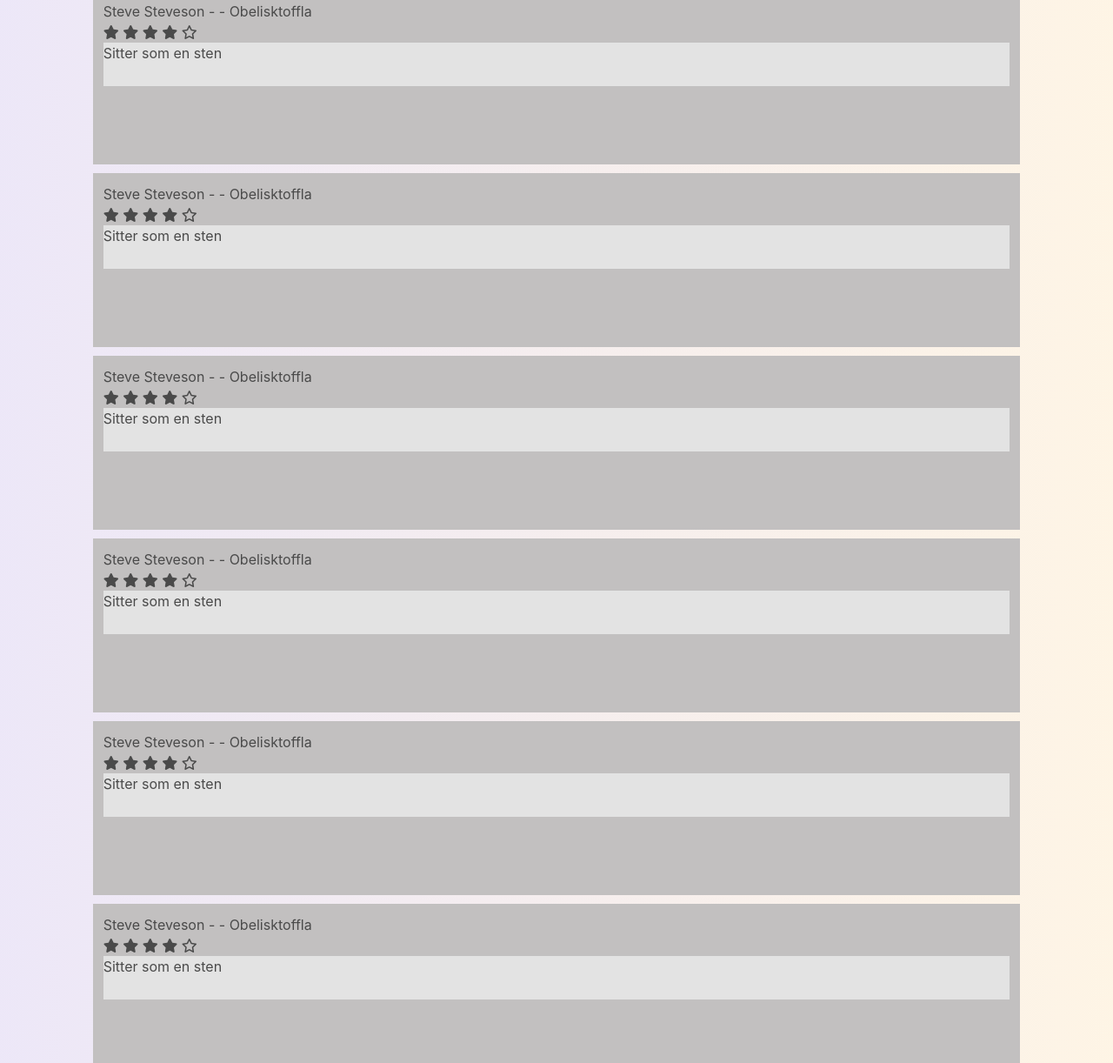
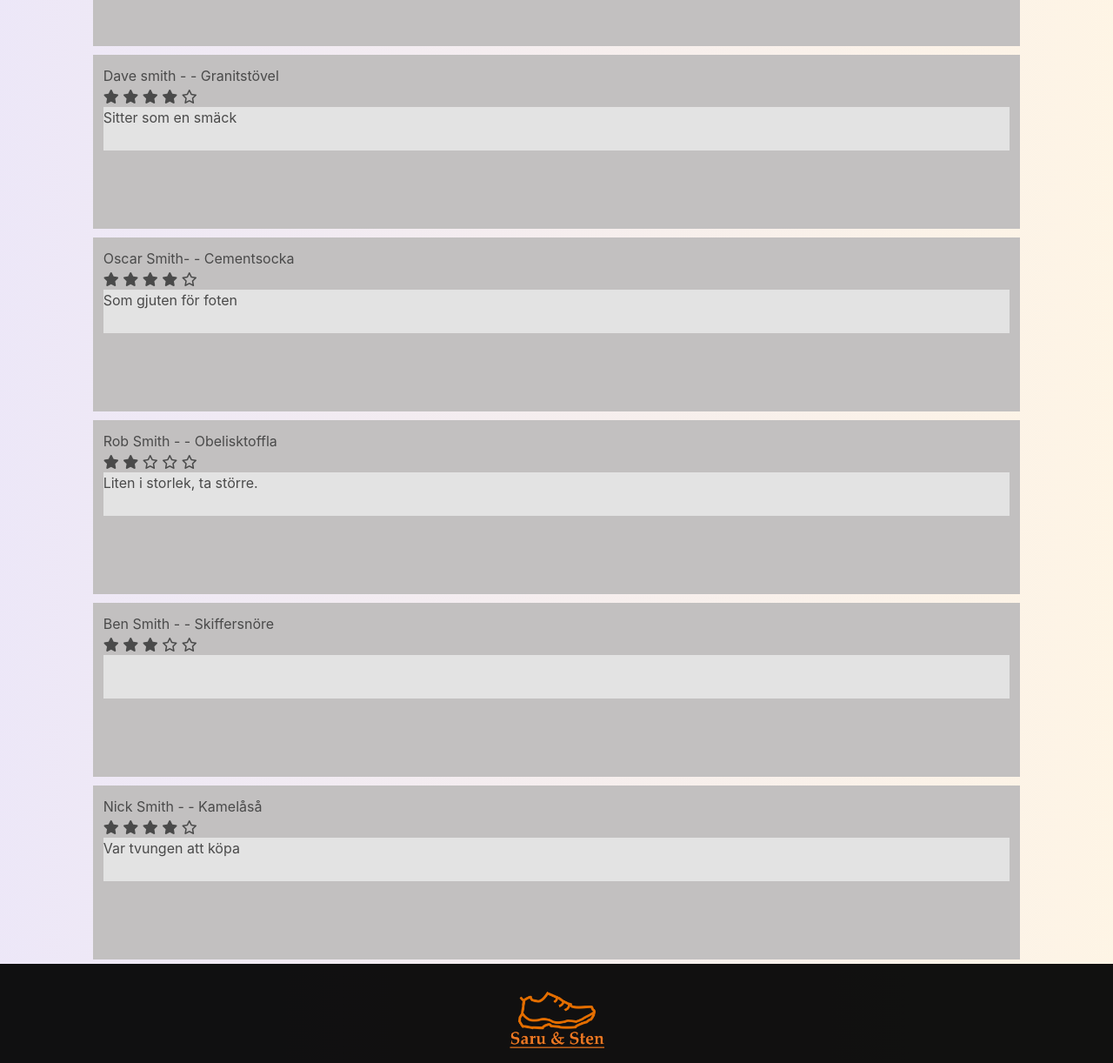
Before and after one commit to WilhelmErik/Project-Company, a plain HTML site: page references.html in a window 1280 px wide. Shown: the part 764-1986 px from the top of the page at 87% size. Drawn offline with nearby package versions, Linux system fonts and the light colour scheme.

Commit message:
added som final touches, may need to clean up the CSS

```diff
--- a/references.html
+++ b/references.html
@@ -76,14 +76,14 @@
         <h1 class="titel is-1">
             Referenser
         </h1>
-        <div class="column is-8 is-offset-2">
+        <!-- <div class="column is-8 is-offset-2">
             <p class="titel is-1">Lorem ipsum dolor sit amet, consectetur adipiscing elit. Donec condimentum pretium
                 risus, id bibendum sapien blandit vel. Mauris at arcu vel dolor finibus iaculis in euismod lectus.
                 Integer dictum leo non dui sollicitudin elementum eu ac est. Donec eget aliquam metus. Suspendisse eu
                 nunc nisl. Nunc et convallis turpis, a consectetur diam. Nullam elementum vestibulum ultrices.
 
             </p>
-        </div>
+        </div> -->
 
     </div>
 
@@ -95,15 +95,15 @@
             <div class="content">
                 <div class="review-person">
 
-                    <p class=" reviewer ">Steve Steveson -</p>
-                    <p class="  product "> - Obelisktoffla</p>
+                    <p class=" reviewer ">John Smith -</p>
+                    <p class="  product "> - Grottkänga</p>
                 </div>
 
                 <i class="fa-solid fa-star"></i>
                 <i class="fa-solid fa-star"></i>
                 <i class="fa-solid fa-star"></i>
                 <i class="fa-solid fa-star"></i>
-                <i class="fa-regular fa-star"></i>
+                <i class="fa-solid fa-star"></i>
 
                 <div class="user-message">
                     <p>Sitter som en sten</p>
@@ -120,8 +120,8 @@
             <div class="content">
                 <div class="review-person">
 
-                    <p class=" reviewer ">Steve Steveson -</p>
-                    <p class="  product "> - Obelisktoffla</p>
+                    <p class=" reviewer ">Dave smith -</p>
+                    <p class="  product "> - Granitstövel</p>
                 </div>
 
                 <i class="fa-solid fa-star"></i>
@@ -131,7 +131,7 @@
                 <i class="fa-regular fa-star"></i>
 
                 <div class="user-message">
-                    <p>Sitter som en sten</p>
+                    <p>Sitter som en smäck</p>
                 </div>
 
                 <!-- ---- -->
@@ -144,8 +144,8 @@
             <div class="content">
                 <div class="review-person">
 
-                    <p class=" reviewer ">Steve Steveson -</p>
-                    <p class="  product "> - Obelisktoffla</p>
+                    <p class=" reviewer ">Oscar Smith-</p>
+                    <p class="  product "> - Cementsocka</p>
                 </div>
 
                 <i class="fa-solid fa-star"></i>
@@ -155,7 +155,7 @@
                 <i class="fa-regular fa-star"></i>
 
                 <div class="user-message">
-                    <p>Sitter som en sten</p>
+                    <p>Som gjuten för foten</p>
                 </div>
 
                 <!-- ---- -->
@@ -168,18 +168,18 @@
             <div class="content">
                 <div class="review-person">
 
-                    <p class=" reviewer ">Steve Steveson -</p>
+                    <p class=" reviewer ">Rob Smith -</p>
                     <p class="  product "> - Obelisktoffla</p>
                 </div>
 
                 <i class="fa-solid fa-star"></i>
                 <i class="fa-solid fa-star"></i>
-                <i class="fa-solid fa-star"></i>
-                <i class="fa-solid fa-star"></i>
+                <i class="fa-regular fa-star"></i>
+                <i class="fa-regular fa-star"></i>
                 <i class="fa-regular fa-star"></i>
 
                 <div class="user-message">
-                    <p>Sitter som en sten</p>
+                    <p>Liten i storlek, ta större.</p>
                 </div>
 
                 <!-- ---- -->
@@ -192,18 +192,18 @@
             <div class="content">
                 <div class="review-person">
 
-                    <p class=" reviewer ">Steve Steveson -</p>
-                    <p class="  product "> - Obelisktoffla</p>
+                    <p class=" reviewer ">Ben Smith -</p>
+                    <p class="  product "> - Skiffersnöre</p>
                 </div>
 
                 <i class="fa-solid fa-star"></i>
                 <i class="fa-solid fa-star"></i>
                 <i class="fa-solid fa-star"></i>
-                <i class="fa-solid fa-star"></i>
+                <i class="fa-regular fa-star"></i>
                 <i class="fa-regular fa-star"></i>
 
                 <div class="user-message">
-                    <p>Sitter som en sten</p>
+                    <p></p>
                 </div>
 
                 <!-- ---- -->
@@ -216,8 +216,8 @@
             <div class="content">
                 <div class="review-person">
 
-                    <p class=" reviewer ">Steve Steveson -</p>
-                    <p class="  product "> - Obelisktoffla</p>
+                    <p class=" reviewer ">Nick Smith -</p>
+                    <p class="  product "> - Kamelåså</p>
                 </div>
 
                 <i class="fa-solid fa-star"></i>
@@ -227,7 +227,7 @@
                 <i class="fa-regular fa-star"></i>
 
                 <div class="user-message">
-                    <p>Sitter som en sten</p>
+                    <p>Var tvungen att köpa</p>
                 </div>
 
                 <!-- ---- -->
```
Also changed, not shown: about.html (+14 -17 lines), index.html (+1 -1 lines), products.html (+15 -15 lines), media/product-5.png, media/product-54.png (added).
